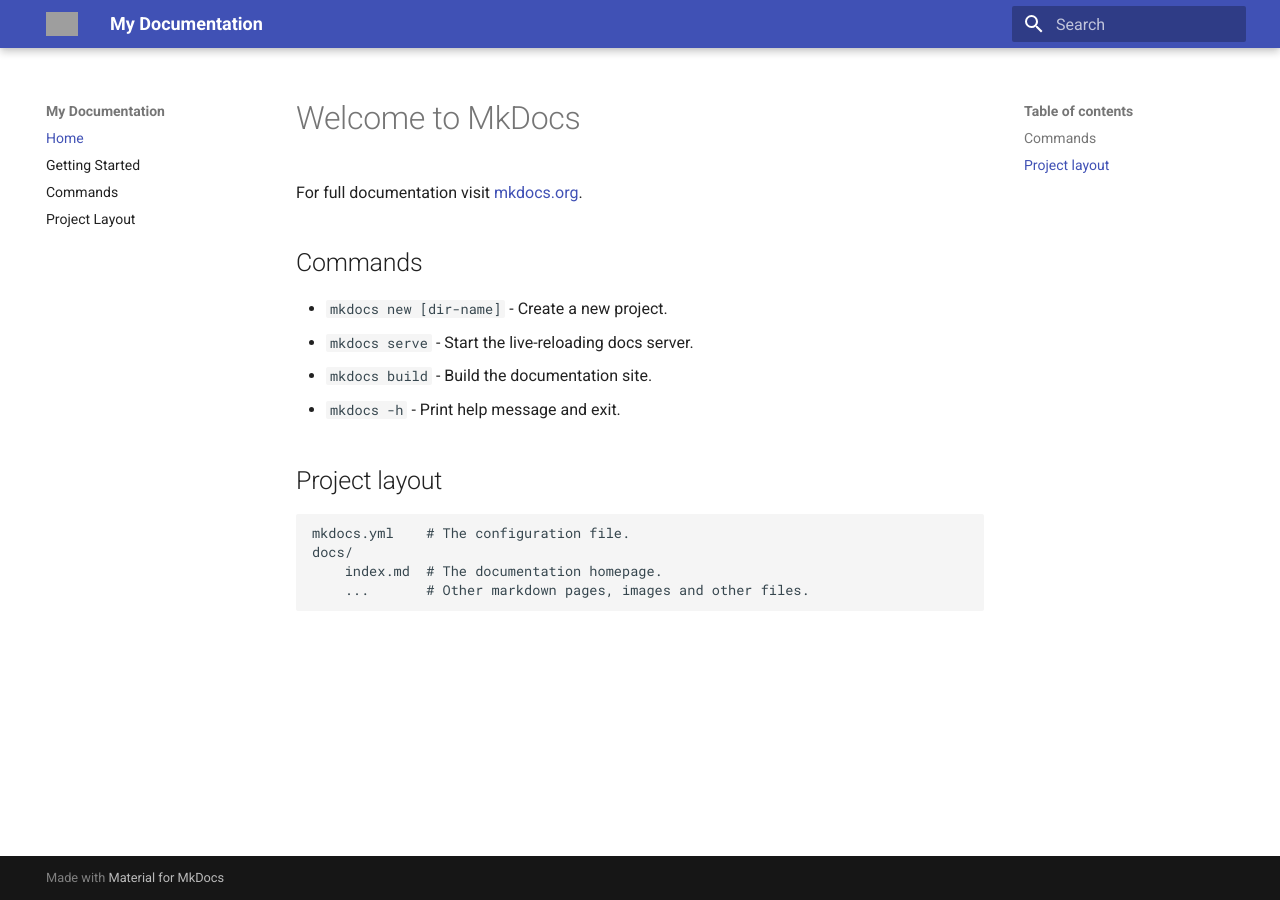
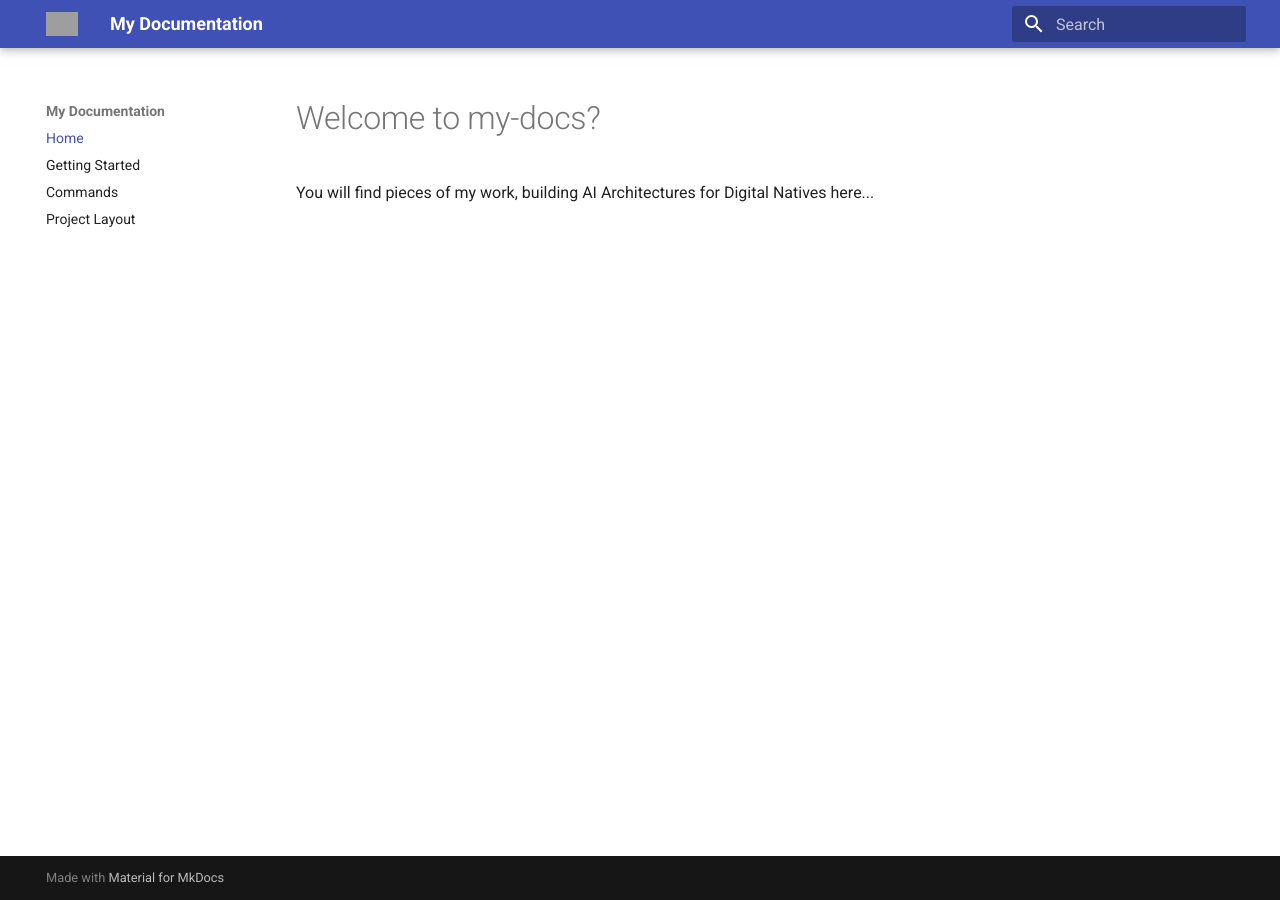
Before and after one commit to ozgurgulerx/my-docs, an MkDocs documentation site: the page built from docs/index.md, in a window 1280 px wide. Built offline with MkDocs 1.6.1 and Material for MkDocs 9.7.7, drawn with Linux system fonts in a browser that asks for light colours; grey boxes are pictures that could not be loaded.

Commit message:
Initial commit for MkDocs documentation04

```diff
--- a/docs/index.md
+++ b/docs/index.md
@@ -1,17 +1,3 @@
-# Welcome to MkDocs
+# Welcome to my-docs?
 
-For full documentation visit [mkdocs.org](https://www.mkdocs.org).
-
-## Commands
-
-* `mkdocs new [dir-name]` - Create a new project.
-* `mkdocs serve` - Start the live-reloading docs server.
-* `mkdocs build` - Build the documentation site.
-* `mkdocs -h` - Print help message and exit.
-
-## Project layout
-
-    mkdocs.yml    # The configuration file.
-    docs/
-        index.md  # The documentation homepage.
-        ...       # Other markdown pages, images and other files.
+You will find pieces of my work, building AI Architectures for Digital Natives here...
```
Also changed, not shown: docs/graph-rag/graph-attention.md (added), docs/graph-rag/graph-rag.md (added), docs/graph-rag/knowledge-graph.md (added), docs/graph-rag/overview.md (added).
